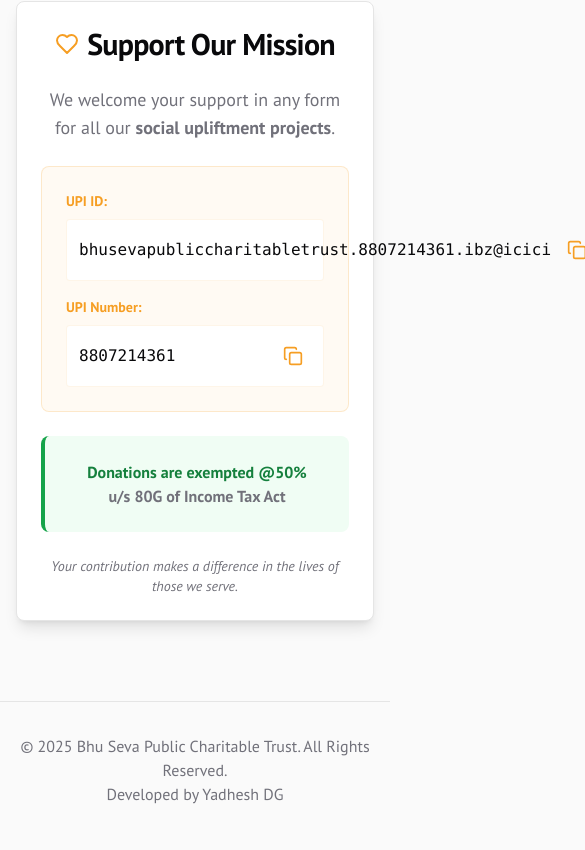
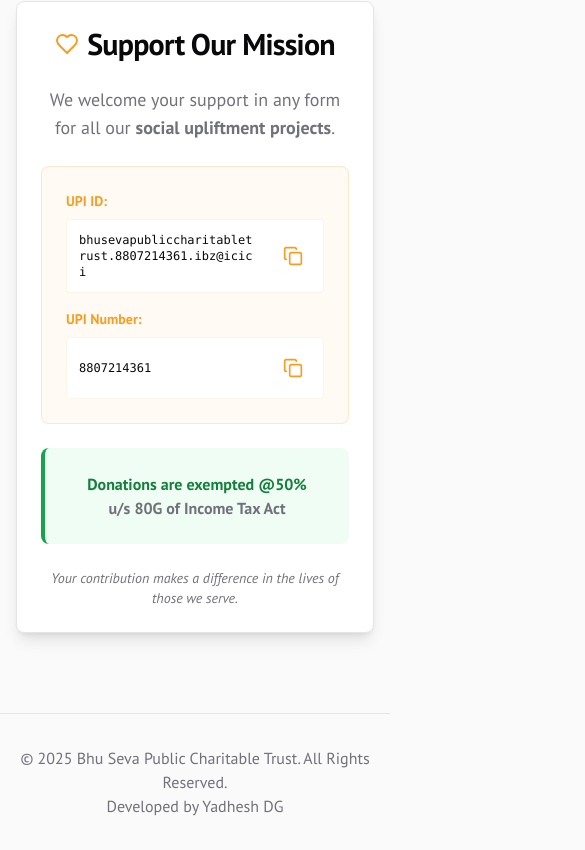
Before and after one commit to arulnerithavachachalai/bhuseva, a Next.js app: page / in a window 390 px wide. Shown: the part 4415-5265 px from the top of the page, 585 px wide, since content can reach past the window. Built offline with nearby package versions, Linux system fonts and the light colour scheme.

Commit message:
updated donation.tsx

```diff
--- a/src/components/donations.tsx
+++ b/src/components/donations.tsx
@@ -36,11 +36,11 @@ export function Donations() {
             <div className="bg-primary/5 rounded-lg p-6 space-y-4 border border-primary/20">
               <div>
                 <p className="text-sm font-semibold text-primary mb-2">UPI ID:</p>
-                <div className="flex items-center justify-between bg-white p-3 rounded border border-primary/10">
-                  <p className="text-base font-mono flex-1">{upiId}</p>
+                <div className="flex items-center justify-between bg-white p-3 rounded border border-primary/10 gap-2">
+                  <p className="text-base font-mono flex-1 break-all text-xs sm:text-base">{upiId}</p>
                   <button
                     onClick={() => copyToClipboard(upiId, 'upi-id')}
-                    className="ml-2 p-2 hover:bg-primary/10 rounded transition-colors"
+                    className="ml-2 p-2 hover:bg-primary/10 rounded transition-colors flex-shrink-0"
                     title="Copy UPI ID"
                   >
                     {copiedId === 'upi-id' ? (
@@ -54,11 +54,11 @@ export function Donations() {
 
               <div>
                 <p className="text-sm font-semibold text-primary mb-2">UPI Number:</p>
-                <div className="flex items-center justify-between bg-white p-3 rounded border border-primary/10">
-                  <p className="text-base font-mono flex-1">{upiNumber}</p>
+                <div className="flex items-center justify-between bg-white p-3 rounded border border-primary/10 gap-2">
+                  <p className="text-base font-mono flex-1 break-all text-xs sm:text-base">{upiNumber}</p>
                   <button
                     onClick={() => copyToClipboard(upiNumber, 'upi-number')}
-                    className="ml-2 p-2 hover:bg-primary/10 rounded transition-colors"
+                    className="ml-2 p-2 hover:bg-primary/10 rounded transition-colors flex-shrink-0"
                     title="Copy UPI Number"
                   >
                     {copiedId === 'upi-number' ? (
```
